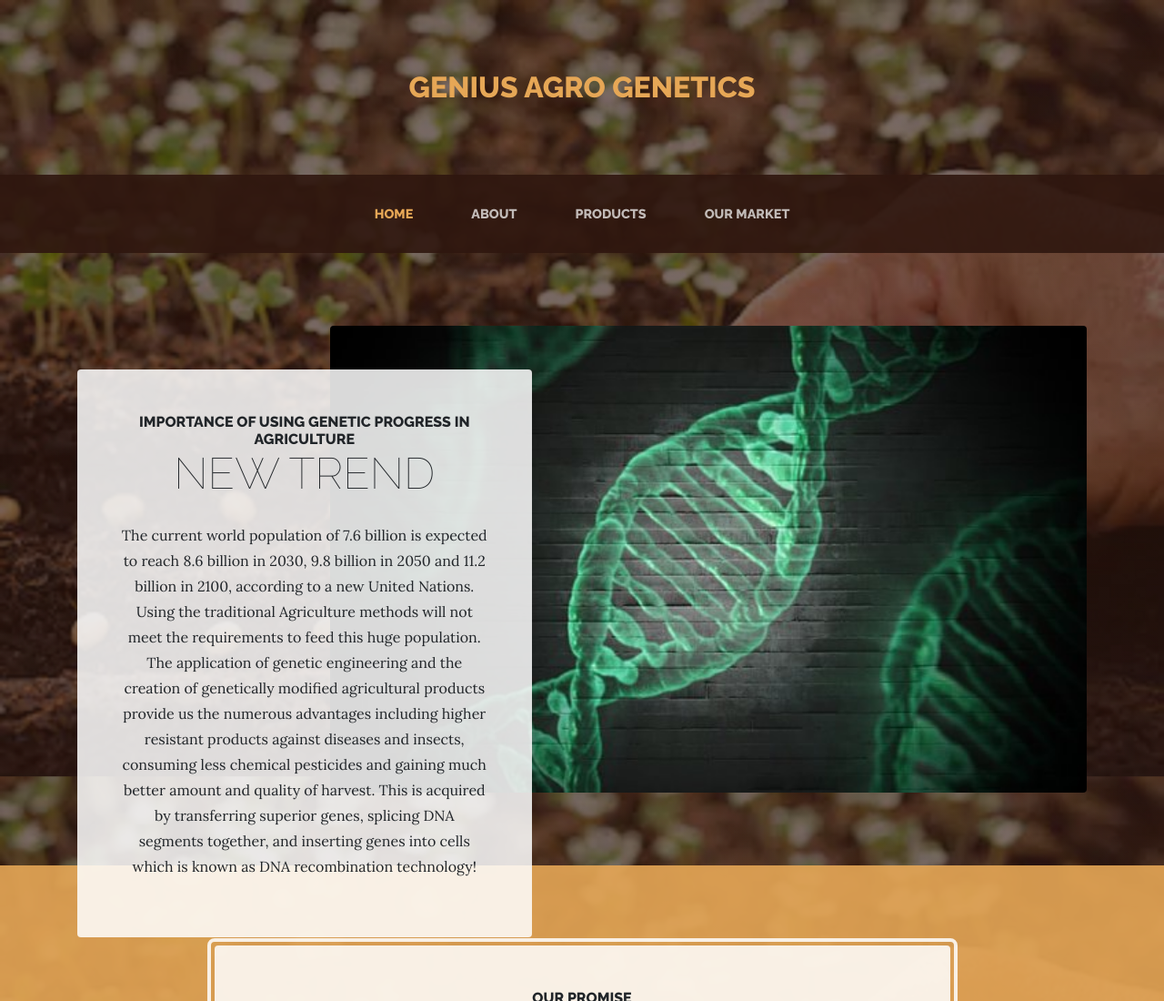
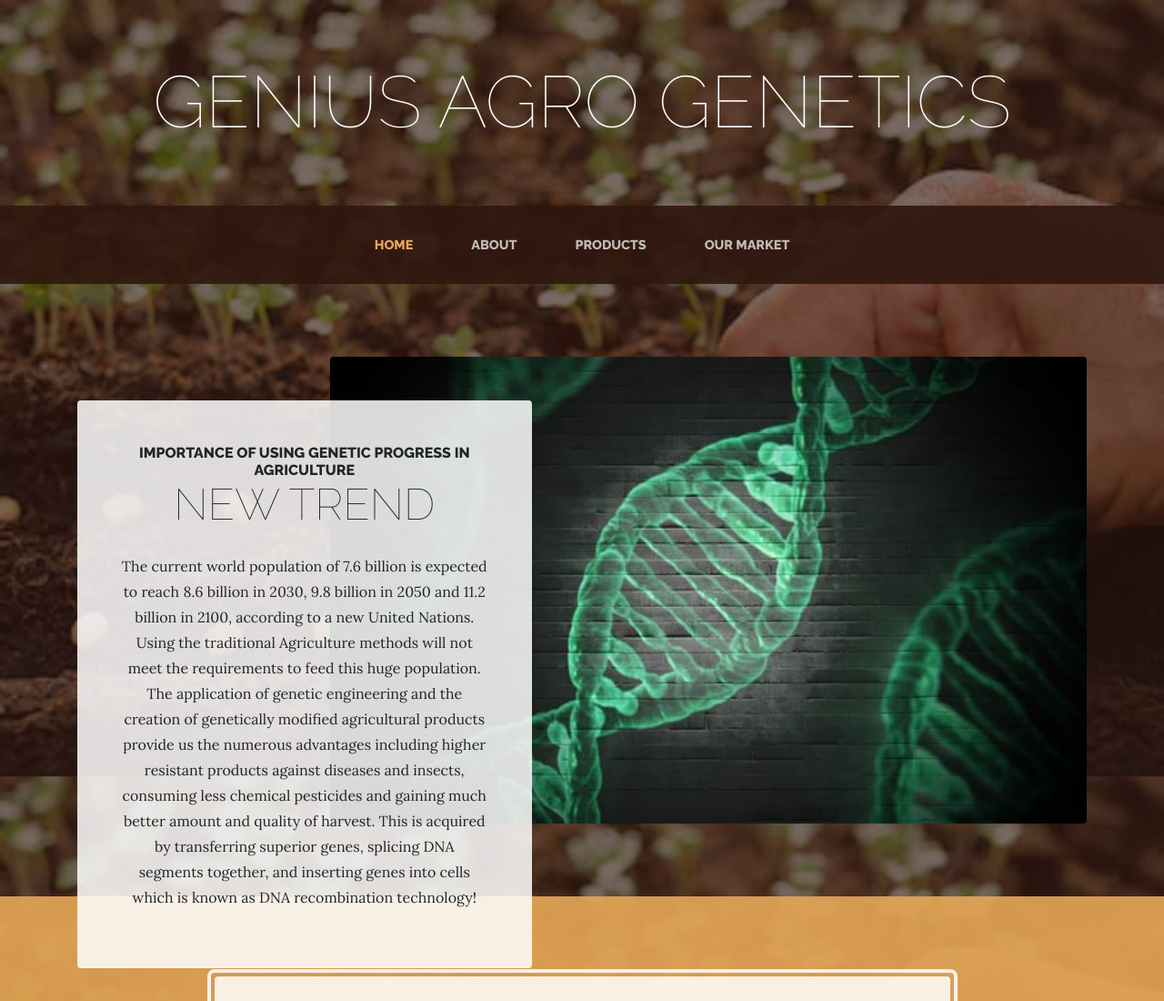
Before and after one commit to MajidToorani/GeniusAgroGenetics, a website: page index.html in a window 1280 px wide. Shown: the top 1100 px of the page at 91% size. Drawn offline with Linux system fonts and the light colour scheme.

Commit message:
Update index.html

```diff
--- a/index.html
+++ b/index.html
@@ -27,7 +27,7 @@
 <body>
 
   <h1 class="site-heading text-center text-white d-none d-lg-block">
-    <span class="site-heading-upper text-primary mb-3</span>
+    <span class="site-heading-upper text-primary mb-3"></span>
     <span class="site-heading-lower">Genius Agro Genetics</span>
   </h1>
 
```
